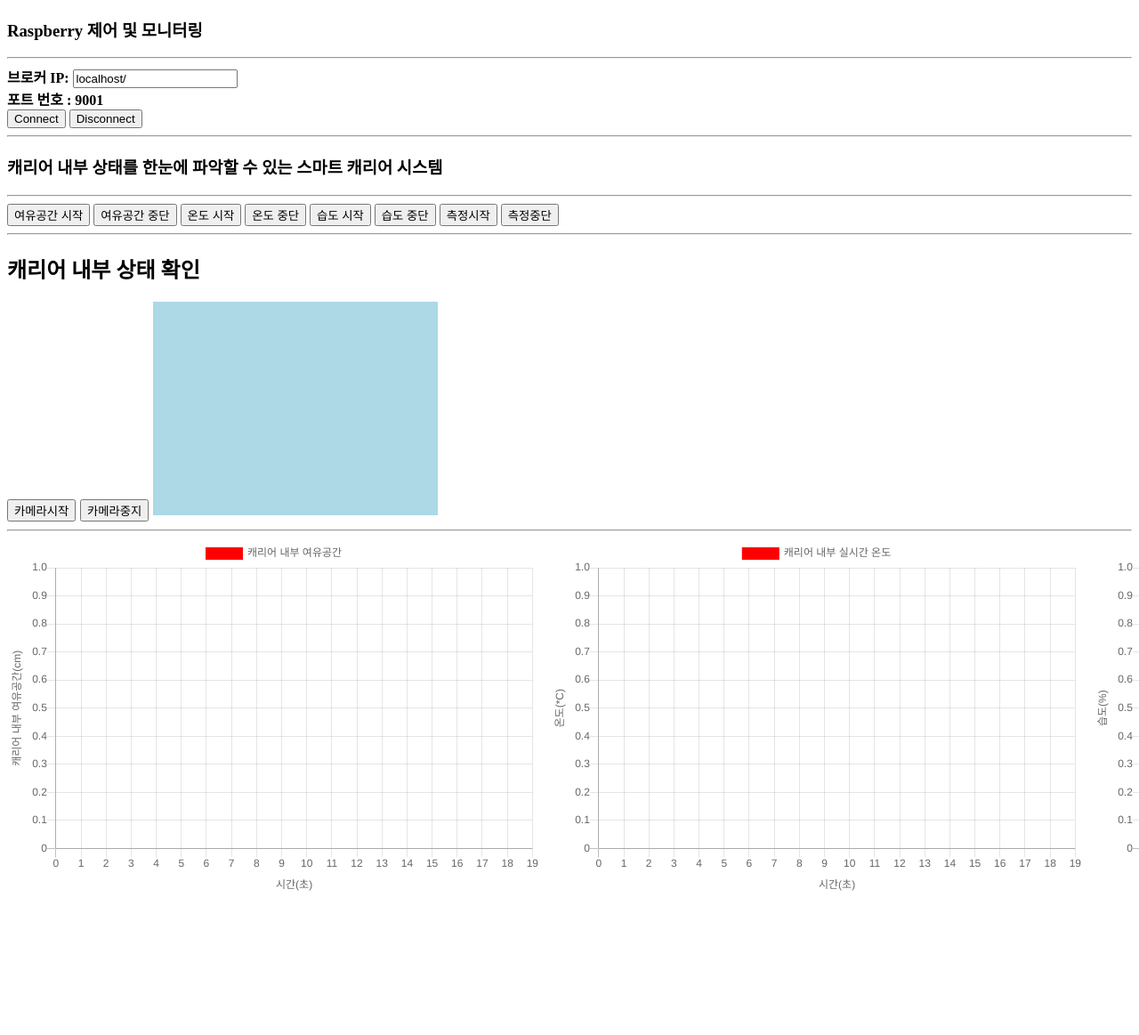
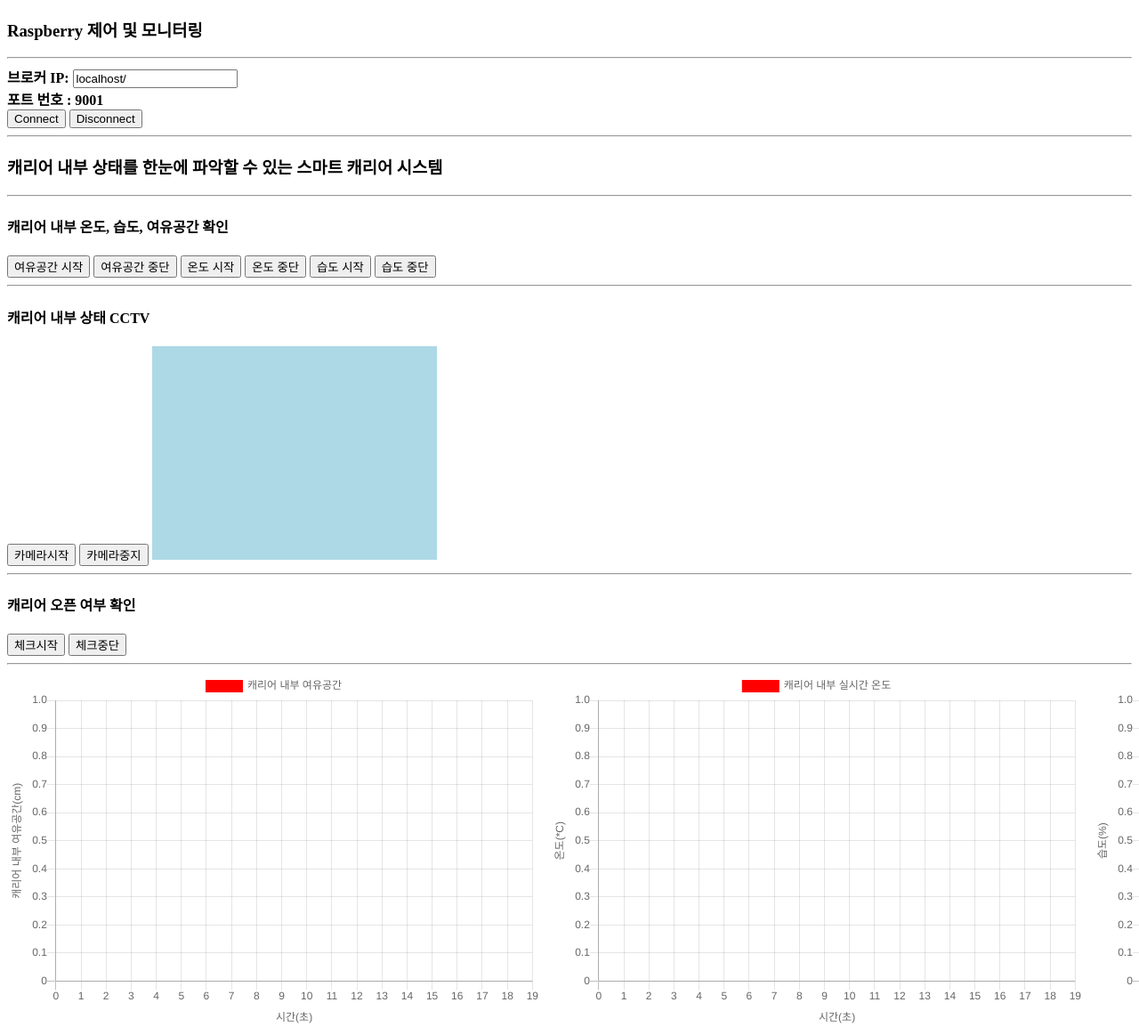
Before and after one commit to wjstkddn01/sw_rasberry_project, a Flask app: page / in a window 1280 px wide; the page is wider, and only the part inside the window is pictured. Shown: that part at 89% size. Before the commit the page ends 1001 px from the top of that part, so only its background shows below. Run offline with Flask 3, Linux system fonts and the light colour scheme; a map, chart or similar area stays blank; some libraries are stand-ins or nearby versions.

Commit message:
project finish(final prohect.html)

```diff
--- a/templates/project.html
+++ b/templates/project.html
@@ -42,23 +42,27 @@
          <hr>
          <h3>캐리어 내부 상태를 한눈에 파악할 수 있는 스마트 캐리어 시스템 </h3>
         <hr>
-        <form id="subscribe-form">
+       <h4>캐리어 내부 온도, 습도, 여유공간 확인</h4>
+	<form id="subscribe-form">
                 <input type="button" onclick="subscribe('ultrasonic')" value="여유공간 시작">
                 <input type="button" onclick="unsubscribe('ultrasonic')" value="여유공간 중단">
         	  <input type="button" onclick="subscribe('temperature')" value="온도 시작">
                 <input type="button" onclick="unsubscribe('temperature')" value="온도 중단">
                 <input type="button" onclick="subscribe('humidity')" value="습도 시작">
                 <input type="button" onclick="unsubscribe('humidity')" value="습도 중단">
-         <input type="button" onclick="subscribe('zodo')" value="측정시작">
-         <input type="button" onclick="unsubscribe('zodo')" value="측정중단">
        <hr>
-       <h2>캐리어 내부 상태 확인<h3>
-        <input type="button" onclick="startCamera()" value="카메라시작">
+ 	 <h4>캐리어 내부 상태 CCTV<h4>
+	<input type="button" onclick="startCamera()" value="카메라시작">
         <input type="button" onclick="stopCamera()" value="카메라중지">
         </form>
          <canvas id="myCanvas" width="320" height="240"></canvas>
        <hr>
-         <div id="messages"></div>
+        <h4>캐리어 오픈 여부 확인</h4>
+         		<input type="button" onclick="subscribe('zodo')" value="체크시작">
+        		 <input type="button" onclick="unsubscribe('zodo')" value="체크중단">
+	<hr>
+
+	 <div id="messages"></div>
           <div class="chart-container">
         <canvas id="canvas1" width="600" height="400"></canvas>
         <canvas id="canvas2" width="600" height="400"></canvas>
```
